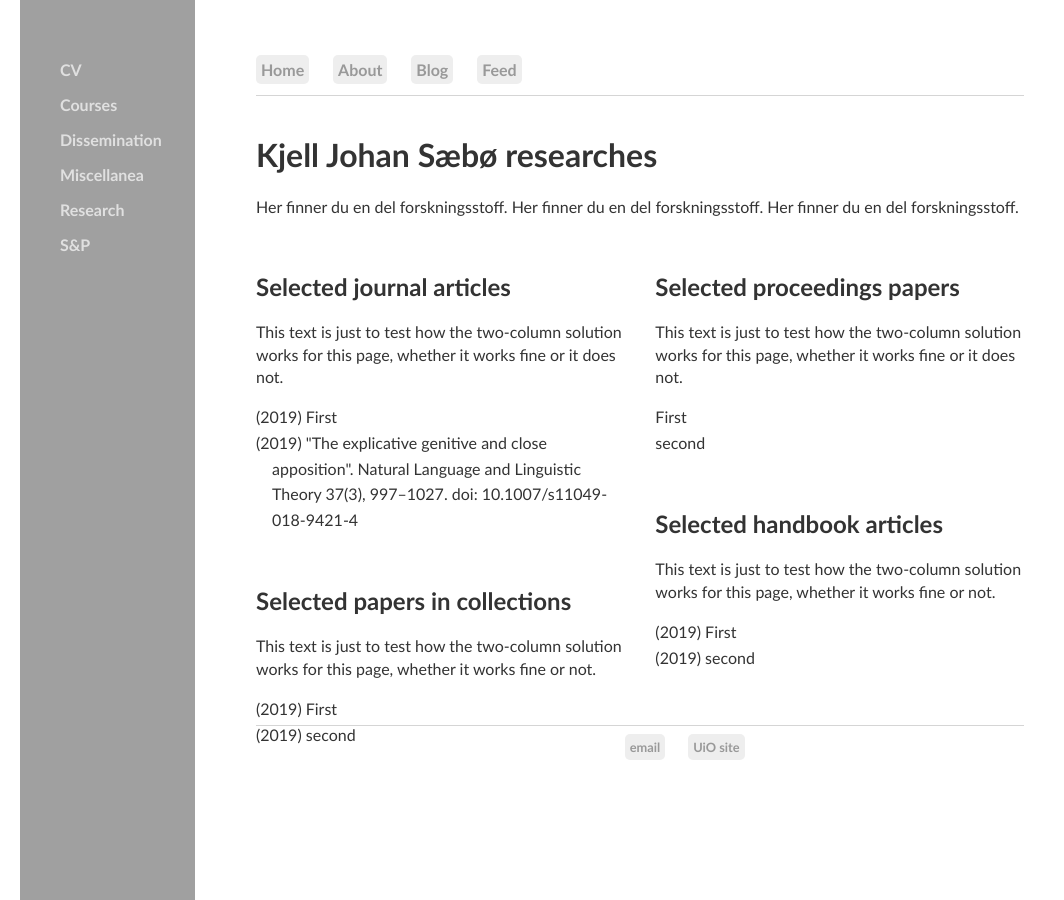
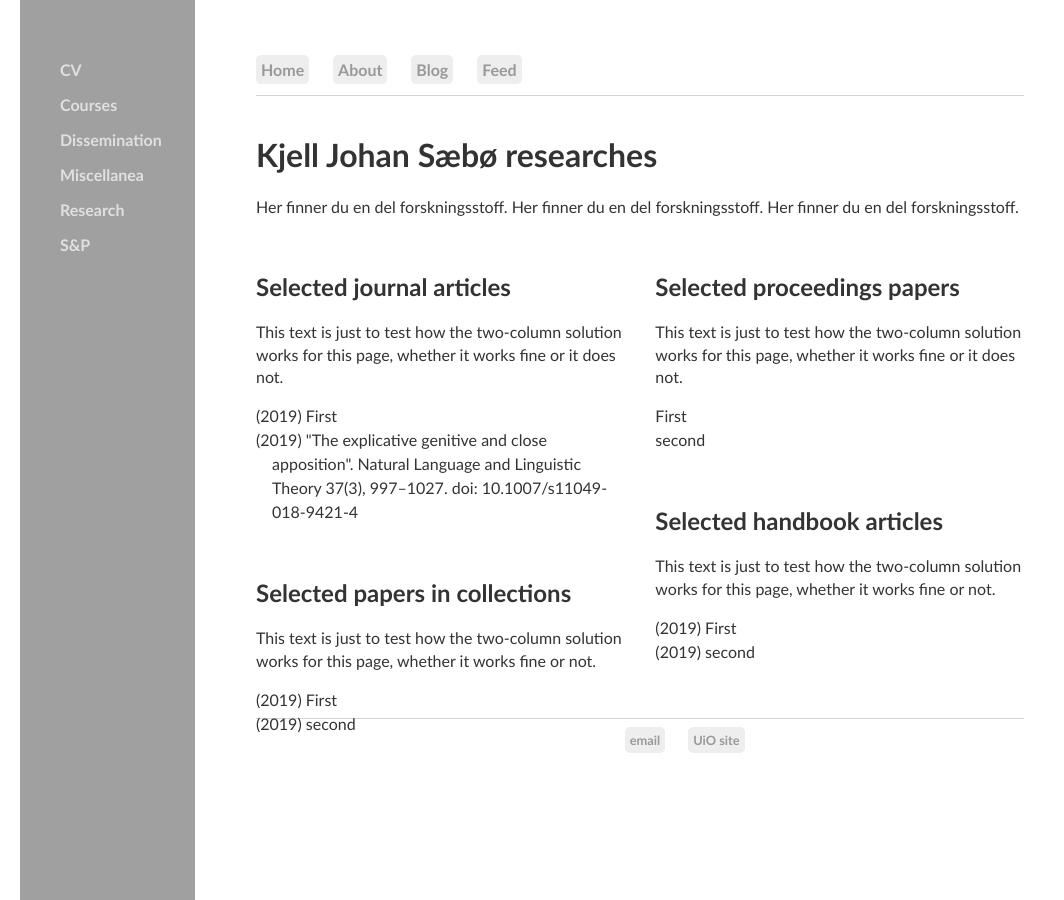
Before and after one commit to kjelljs/kjelljs.github.io, a Jekyll site: the page built from research/index.html, in a window 1280 px wide. Shown: the whole page, without its empty margins (0-1064 px from the left). Built offline with Jekyll 4.4.1, drawn with Linux system fonts in a browser that asks for light colours.

Commit message:
Update main.css

```diff
--- a/css/main.css
+++ b/css/main.css
@@ -67,7 +67,7 @@
     font-size: 1.2em;
 }
 #pubs {
-    font-family: Optima, Candara, Calibri, Arial, sans-serif; line-height: 1.6em;
+    font-family: Optima, Candara, Calibri, Arial, sans-serif; line-height: 1.5em;
     color: #333;
     font-size: 1em;
     padding-left: 0;
```
